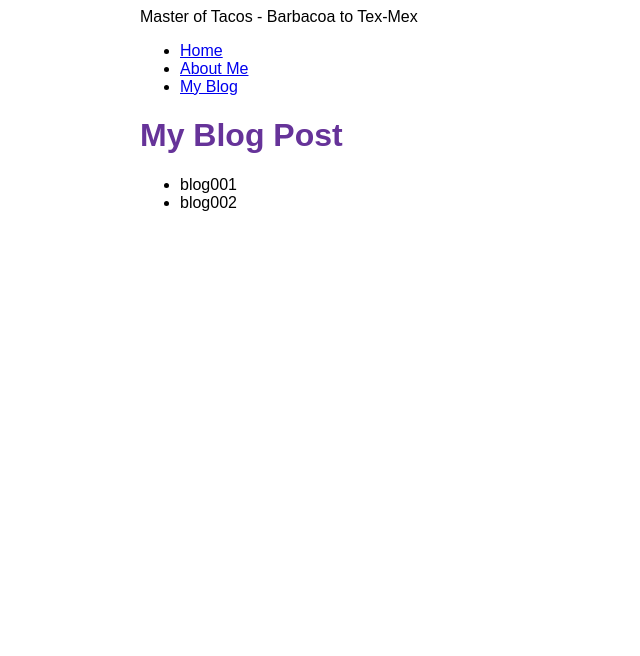
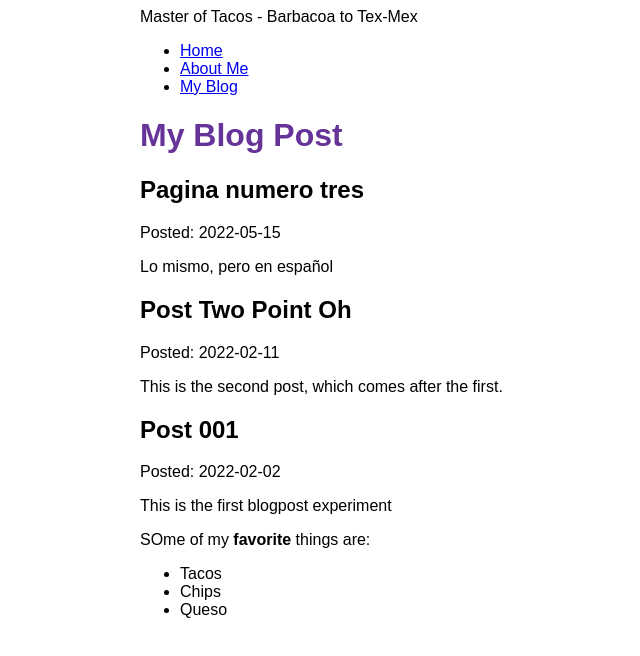
Before and after one commit to shadyrudy/my-gatsby-site-2, a Gatsby site: page /blog in a window 1280 px wide. Shown: the whole page, without its empty margins (250-890 px from the left). Built offline with nearby package versions, Linux system fonts and the light colour scheme; Gatsby itself is replaced by a stand-in of ours.

Commit message:
Finished Tutorial 5
Added MDX transformer
Modified package.json for MDX
Modified gatsby-config for MDX
Added 3 MDX pages
Modified blog.js to use MDX

```diff
--- /dev/null
+++ b/blog/blog0003.mdx
@@ -0,0 +1,6 @@
+---
+title: "Pagina numero tres"
+date: "2022-05-15"
+---
+
+Lo mismo, pero en español
--- a/blog/blog001.mdx
+++ b/blog/blog001.mdx
@@ -0,0 +1,12 @@
+---
+title: "Post 001"
+date: "2022-02-02"
+---
+
+This is the first blogpost experiment
+
+SOme of my **favorite** things are:
+
+* Tacos
+* Chips
+* Queso
--- a/blog/blog002.mdx
+++ b/blog/blog002.mdx
@@ -0,0 +1,6 @@
+---
+title: "Post Two Point Oh"
+date: "2022-02-11"
+---
+
+This is the second post, which comes after the first.
--- a/gatsby-config.js
+++ b/gatsby-config.js
@@ -13,5 +13,6 @@
                 path: `${__dirname}/blog`
             }
         },
+        "gatsby-plugin-mdx",
     ],
 }
--- a/package.json
+++ b/package.json
@@ -15,8 +15,11 @@
     "clean": "gatsby clean"
   },
   "dependencies": {
+    "@mdx-js/mdx": "^1.6.22",
+    "@mdx-js/react": "^1.6.22",
     "gatsby": "^4.6.0",
     "gatsby-plugin-image": "^2.6.0",
+    "gatsby-plugin-mdx": "^3.7.0",
     "gatsby-plugin-sharp": "^4.6.0",
     "gatsby-source-filesystem": "^4.6.0",
     "react": "^17.0.1",
--- a/src/pages/blog.js
+++ b/src/pages/blog.js
@@ -1,32 +1,39 @@
 import * as React from 'react';
 import Layout from "../components/layout";
-import { graphql} from "gatsby";
+import { graphql } from "gatsby";
+import {MDXRenderer} from "gatsby-plugin-mdx";
 
 const BlogPage = ({ data }) => {
     return (
         <Layout pageTitle={'My Blog Post'}>
-            <ul>
-                {
-                    data.allFile.nodes.map(
-                        node => (
-                            <li key={node.name}>
-                                {node.name}
-                            </li>
-                        )
-                    )
-                }
-            </ul>
+            {
+                data.allMdx.nodes.map((node) => (
+                <article key={node.id}>
+                    <h2>{node.frontmatter.title}</h2>
+                    <p>Posted: {node.frontmatter.date}</p>
+                    <MDXRenderer>
+                        {node.body}
+                    </MDXRenderer>
+                </article>
+                ))
+            }
         </Layout>
     )
 };
 
 export const query = graphql`
-query{
-  allFile {
+query {
+  allMdx(sort: {fields: frontmatter___date, order:DESC} ) {
     nodes {
-      name
+      frontmatter {
+        title
+        date
+      }
+      id
+      body
     }
   }
-  }`
+}
+`
 
 export default BlogPage;
```
Also changed, not shown: 1 other file.
